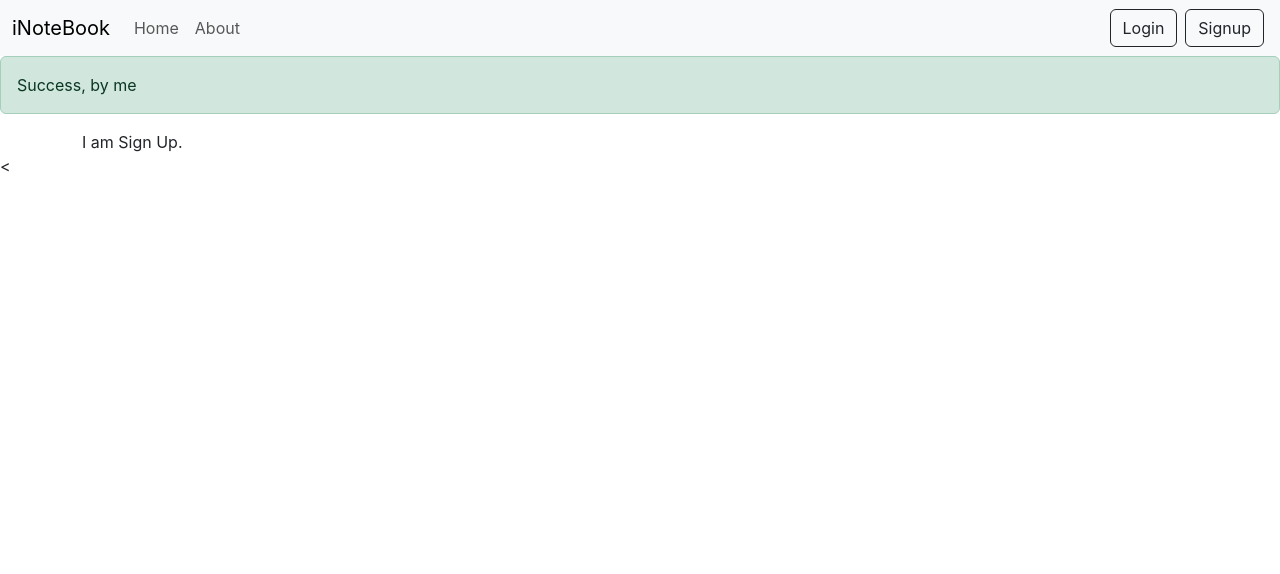
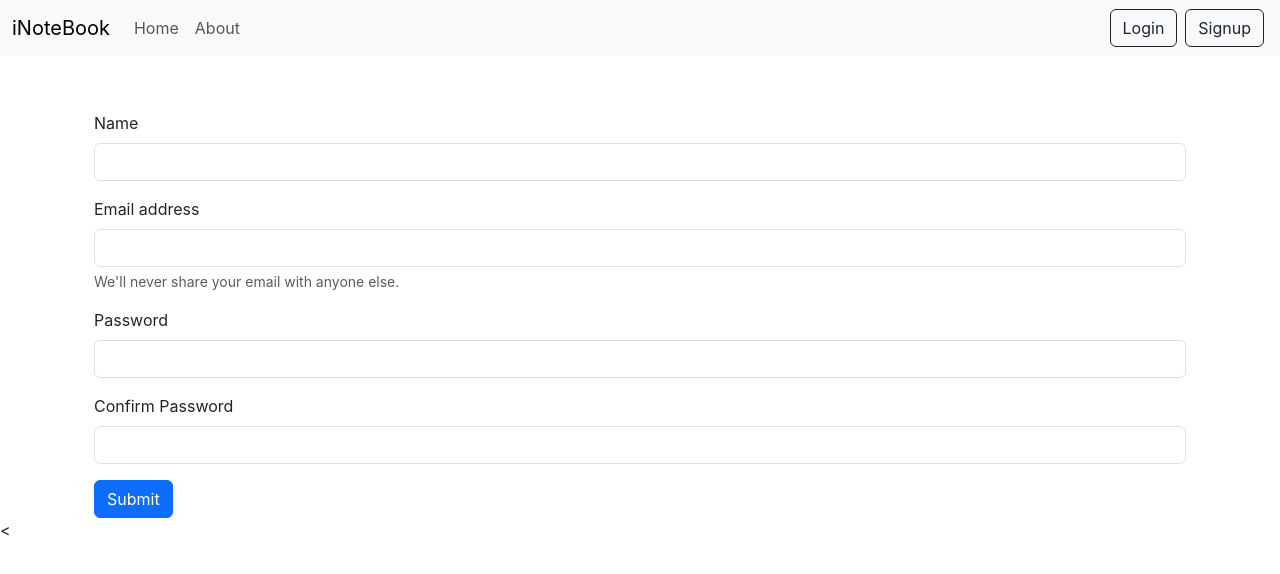
Before and after one commit to dev-chouhan/NotesHandler, a React (Create React App) app: page /signup in a window 1280 px wide. Shown: the top 574 px of the page. Built offline with nearby package versions, Linux system fonts and the light colour scheme.

Commit message:
able to send alerts

```diff
--- a/src/App.js
+++ b/src/App.js
@@ -7,20 +7,31 @@
 import Alert from './components/Alert';
 import Login from './components/Login';
 import Signup from './components/Signup';
+import { useState } from 'react';
 
 function App() {
+  const [alert, setAlert] = useState(null);
+  const showAlert = (message, type) => {
+    setAlert({
+      msg: message,
+      type: type,
+    })
+    setTimeout(() => {
+      setAlert(null);
+    }, 1500);
+  }
   return (
     <>
       <NoteState>
         <Router>
           <Navbar />
-          <Alert message="Success, by me"/>
+          <Alert alert={alert}/>
           <div className="container">
             <Routes>
-              <Route exact path="/" element={<Home />} />
+              <Route exact path="/" element={<Home showAlert={showAlert} />} />
               <Route exact path="/about" element={<About />} />
-              <Route exact path="/login" element={<Login />} />
-              <Route exact path="/signup" element={<Signup />} />
+              <Route exact path="/login" element={<Login showAlert={showAlert} />} />
+              <Route exact path="/signup" element={<Signup showAlert={showAlert} />} />
             </Routes>
           </div>
         </Router>
--- a/src/components/Addnote.js
+++ b/src/components/Addnote.js
@@ -1,13 +1,14 @@
 import React, { useState , useContext} from 'react'
 import noteContext from "../context/notes/NoteContext";
 
-const Addnote = () => {
+const Addnote = (props) => {
     const { addNote } = useContext(noteContext);
     const [note, setNote] = useState({title:"", description:"", tag:""})
     const handleClick = (e) => {
         e.preventDefault(); // to prevent page from reload
         addNote(note.title, note.description, note.tag); // providing title and dsecription to newly added note
         setNote({title:" ", description:" ", tag:""});
+        props.showAlert("Added Successfully", "success");
     }
     const onChange = (e) => {
         setNote({...note, [e.target.name]: e.target.value})
--- a/src/components/Alert.js
+++ b/src/components/Alert.js
@@ -1,13 +1,21 @@
-// rafc
 import React from 'react'
 
-const Alert = (props) => {
+function Alert(props) {
+    const capitalize = (word) => {
+        if(word ==='danger'){
+            word = 'error'
+        }
+        const lower = word.toLowerCase();
+        return lower.charAt(0).toUpperCase() + lower.slice(1);
+    }
     return (
-        <div>
-            <div className="alert alert-success" role="alert">
-                {props.message}
-            </div>
+        <>
+        <div style={{height: '55px'}}> {/* for handling CLS error  */}
+            {props.alert && <div className={`alert alert-${props.alert.type} alert-dismissible fade show`} role="alert">
+                <strong>{capitalize(props.alert.type)}</strong>: {props.alert.msg}
+            </div>}
         </div>
+        </>
     )
 }
 
--- a/src/components/Home.js
+++ b/src/components/Home.js
@@ -1,11 +1,12 @@
 import React from 'react';
 import Notes from './Notes';
 
-const Home = () => {
+const Home = (props) => {
+  const {showAlert} = props;
   return (
     <div>
 
-      <Notes />
+      <Notes showAlert={showAlert}/>
     </div>
   )
 }
--- a/src/components/Login.js
+++ b/src/components/Login.js
@@ -1,12 +1,13 @@
 import React, { useState } from 'react'
+import {useNavigate} from 'react-router-dom';
 
-const Login = () => {
+const Login = (props) => {
 
     const [credentials, setCredentials] = useState({email: "", password: ""});
+    const navigate = useNavigate();
 
     const handleSubmit = async(e) => {
         e.preventDefault();
-        // const response = await fetch(`${host}/api/auth/login`,{
         const response = await fetch("http://localhost:5000/api/auth/login",{
             method: 'POST',
             headers:{
@@ -16,6 +17,14 @@
         });
         const json = await response.json();
         console.log(json);
+        if(json.success){
+            // save the authtoken and redirect;
+            localStorage.setItem("token", json.authtoken);
+            navigate('/');
+            props.showAlert("Successfully Logged In", "success");
+        } else {
+            props.showAlert("Invalid Details", "danger");
+        }
     }
 
     const onChange = (e) => {
--- a/src/components/Noteitem.js
+++ b/src/components/Noteitem.js
@@ -12,7 +12,7 @@
                     <div className="d-flex align-item-center">
                         <h5 className="card-title">{note.title}</h5>
                         <i className="fa-solid fa-pen-to-square mx-2" onClick={()=>{updateNote(note)}}></i>
-                        <i className="fa-solid fa-trash mx-2" onClick={()=>{deleteNote(note._id)}}></i> {/* whats the difference between arrow function and normal function. */}
+                        <i className="fa-solid fa-trash mx-2" onClick={()=>{deleteNote(note._id); props.showAlert("Deleted Successfully", "success")}}></i> {/* whats the difference between arrow function and normal function. */}
                     </div>
                     <p className="card-text">{note.description}</p>
                 </div>
--- a/src/components/Notes.js
+++ b/src/components/Notes.js
@@ -3,7 +3,7 @@
 import Noteitem from './Noteitem';
 import Addnote from './Addnote';
 
-const Notes = () => {
+const Notes = (props) => {
     const { notes, getNotes, editNote } = useContext(noteContext);
     const [note, setNote] = useState({id:"", etitle:"", edescription:"", etag:""});
 
@@ -25,10 +25,11 @@
         editNote(note.id, note.etitle, note.edescription, note.etag);
         // console.log("updating the note...", note)
         refClose.current.click();
+        props.showAlert("Updated Successfully", "success");
     }
     return (
         <>
-            <Addnote />
+            <Addnote showAlert={props.showAlert}/>
             {/* <!-- Button trigger modal --> */}
             <button ref={ref} type="button" className="btn btn-primary d-none" data-toggle="modal" data-target="#exampleModal">
                 Launch demo modal
@@ -73,7 +74,7 @@
                     {notes.length === 0 && "No notes to display"}
                 </div>
                 {notes.map((note) => {
-                    return <Noteitem key={note._id} updateNote={updateNote} note={note} />
+                    return <Noteitem key={note._id} updateNote={updateNote} showAlert={props.showAlert} note={note} />
                 })}
             </div>
         </>
--- a/src/components/Signup.js
+++ b/src/components/Signup.js
@@ -1,9 +1,59 @@
-import React from 'react'
+import React, { useState } from 'react'
+import {useNavigate} from 'react-router-dom';
 
-const Signup = () => {
+const Signup = (props) => {
+
+    const [credentials, setCredentials] = useState({name: "", email: "", password: "", cpassword:""});
+    const navigate = useNavigate();
+
+    const handleSubmit = async(e) => {
+        e.preventDefault();
+        const {name, email, password} = credentials;
+        const response = await fetch("http://localhost:5000/api/auth/createuser",{
+            method: 'POST',
+            headers:{
+                'Content-Type': 'application/json',
+            },
+            body: JSON.stringify({name, email, password}),
+        });
+        const json = await response.json();
+        console.log(json);
+        // save the authtoken and redirect and here is no need to check for correct credeintials;
+        if(json.success){
+            localStorage.setItem("token", json.authtoken);
+            navigate('/');
+            props.showAlert("Successfully Signed In", "success");
+        } else {
+            props.showAlert("Invalid Crediantials", "danger");
+        }
+    }
+
+    const onChange = (e) => {
+        setCredentials({...credentials, [e.target.name]: e.target.value})
+    }
+
     return (
-        <div>
-            I am Sign Up.
+        <div className='container'>
+            <form onSubmit={handleSubmit}>
+                <div className="mb-3">
+                    <label htmlFor="name" className="form-label">Name</label>
+                    <input onChange={onChange} type="name" name='name' className="form-control" id="name"required />
+                </div>
+                <div className="mb-3">
+                    <label htmlFor="email" className="form-label">Email address</label>
+                    <input onChange={onChange} type="email" name='email' className="form-control" id="email" aria-describedby="emailHelp" required />
+                        <div id="emailHelp" className="form-text">We'll never share your email with anyone else.</div>
+                </div>
+                <div className="mb-3">
+                    <label htmlFor="password" className="form-label">Password</label>
+                    <input onChange={onChange} type="password" name='password' className="form-control" id="password" minLength={5} required />
+                </div>
+                <div className="mb-3">
+                    <label htmlFor="cpassword" className="form-label">Confirm Password</label>
+                    <input onChange={onChange} type="password" name='cpassword' className="form-control" id="cpassword" minLength={5} required />
+                </div>
+                <button type="submit" className="btn btn-primary">Submit</button>
+            </form>
         </div>
     )
 }
```
Also changed, not shown: 1 other file (tests, documents, lock files or other folders).
